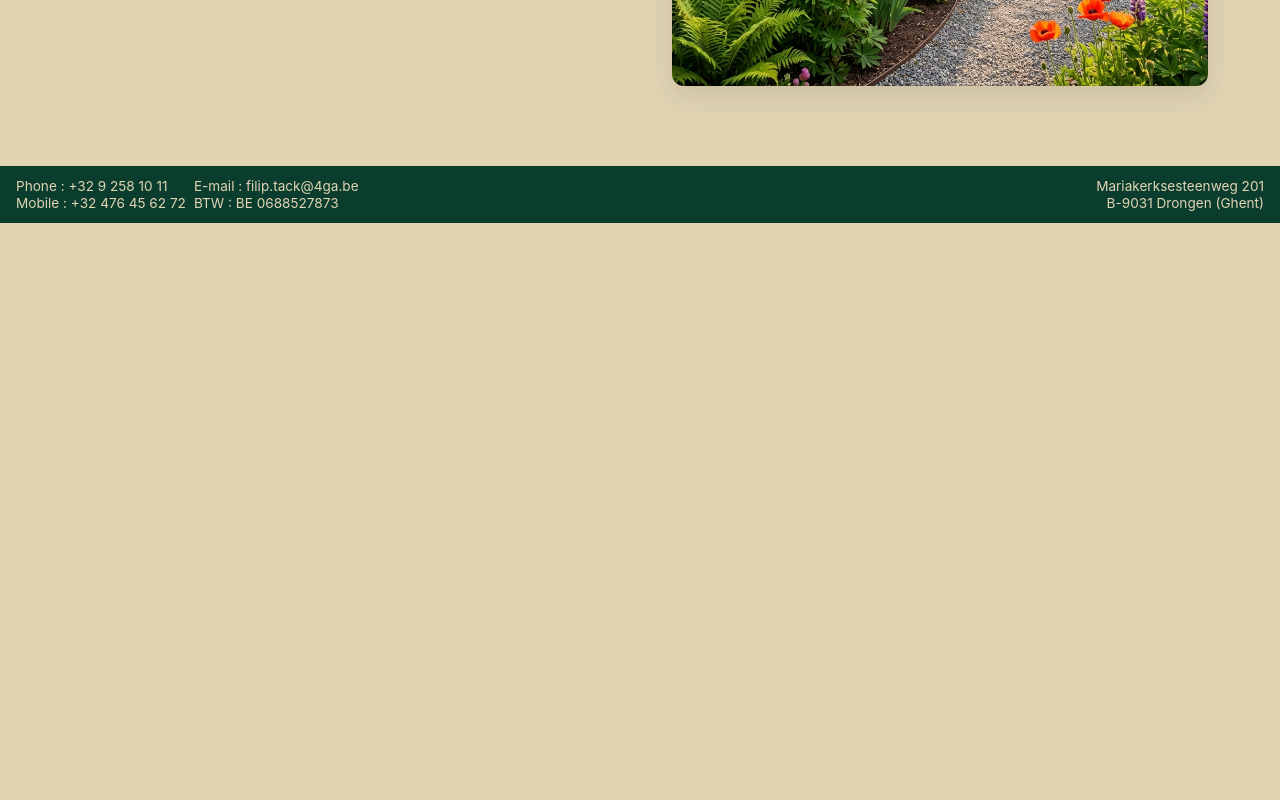
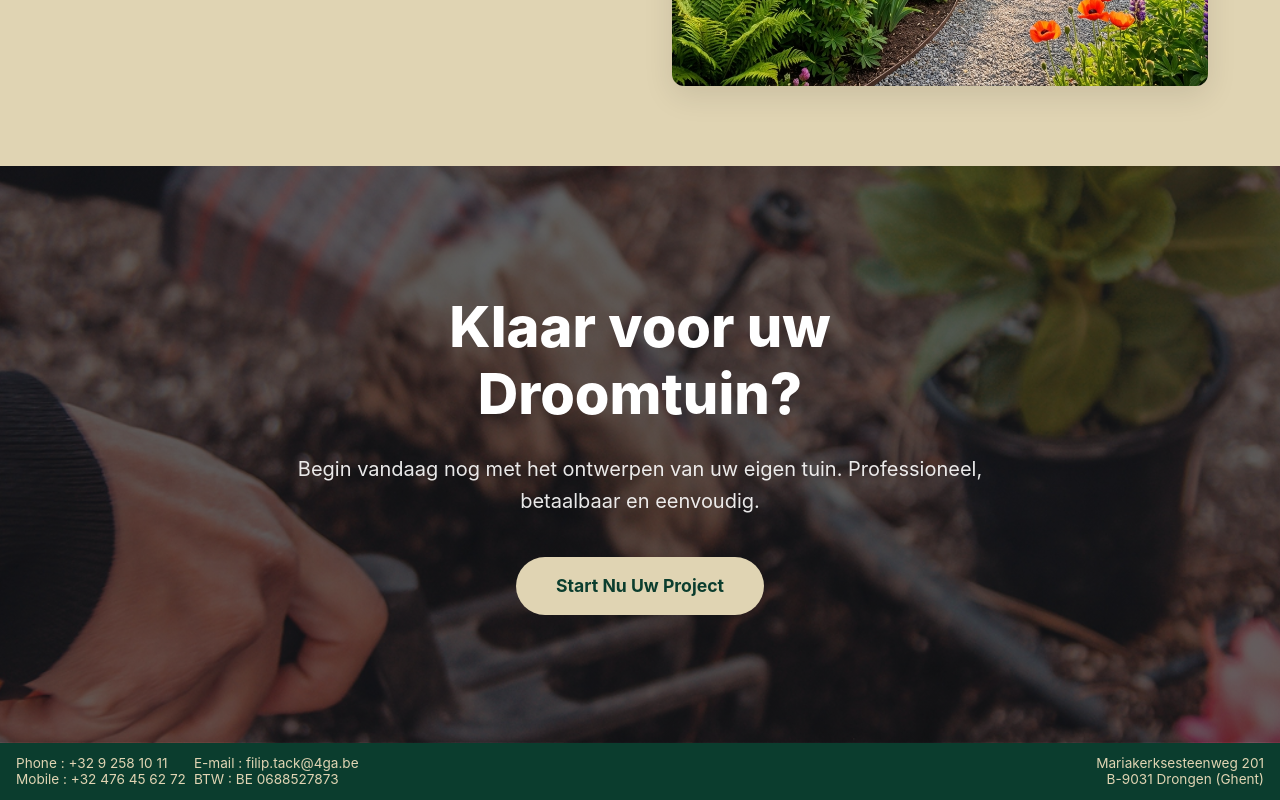
Before and after one commit to Sacha-Gazeau/atwork-3_4ga, a Next.js app: page / in a window 1280 px wide. Shown: the part 1309-2109 px from the top of the page. Before the commit the page ends 1532 px from the top, so only its background shows below. Built offline with nearby package versions, Linux system fonts and the light colour scheme; what @edgestore/react would draw is missing.

Commit message:
feat: add a new Call-to-Action (CTA) section to the homepage with accompanying styles.

```diff
--- a/src/app/page.tsx
+++ b/src/app/page.tsx
@@ -58,6 +58,20 @@ export default function Home() {
           </div>
         </div>
       </section>
+
+      {/* CTA Section */}
+      <section className="cta">
+        <div className="cta__content">
+          <h2 className="cta__title">Klaar voor uw Droomtuin?</h2>
+          <p className="cta__text">
+            Begin vandaag nog met het ontwerpen van uw eigen tuin.
+            Professioneel, betaalbaar en eenvoudig.
+          </p>
+          <Link href="/contact" className="cta__button">
+            Start Nu Uw Project
+          </Link>
+        </div>
+      </section>
     </div>
   );
 }
--- a/src/app/style/home.css
+++ b/src/app/style/home.css
@@ -186,3 +186,50 @@
   outline: 3px solid var(--foreground);
   outline-offset: 4px;
 }
+
+/* CTA Section */
+.cta {
+  background-image: linear-gradient(rgba(0, 0, 0, 0.6), rgba(0, 0, 0, 0.6)), url('/Rectangle 2.png');
+  background-size: cover;
+  background-position: center;
+  background-attachment: fixed;
+  padding: 8rem 1.5rem;
+  text-align: center;
+  color: white;
+}
+
+.cta__content {
+  max-width: 700px;
+  margin: 0 auto;
+}
+
+.cta__title {
+  font-size: clamp(2.5rem, 5vw, 3.5rem);
+  font-weight: 800;
+  margin-bottom: 1.5rem;
+  line-height: 1.2;
+}
+
+.cta__text {
+  font-size: 1.25rem;
+  margin-bottom: 2.5rem;
+  opacity: 0.9;
+  line-height: 1.6;
+}
+
+.cta__button {
+  background-color: var(--background);
+  color: var(--background-item);
+  font-weight: 700;
+  padding: 1rem 2.5rem;
+  border-radius: 50px;
+  font-size: 1.1rem;
+  text-decoration: none;
+  transition: transform 0.2s ease, box-shadow 0.2s ease;
+  display: inline-block;
+}
+
+.cta__button:hover {
+  transform: translateY(-3px);
+  box-shadow: 0 10px 20px rgba(0, 0, 0, 0.2);
+}
```
